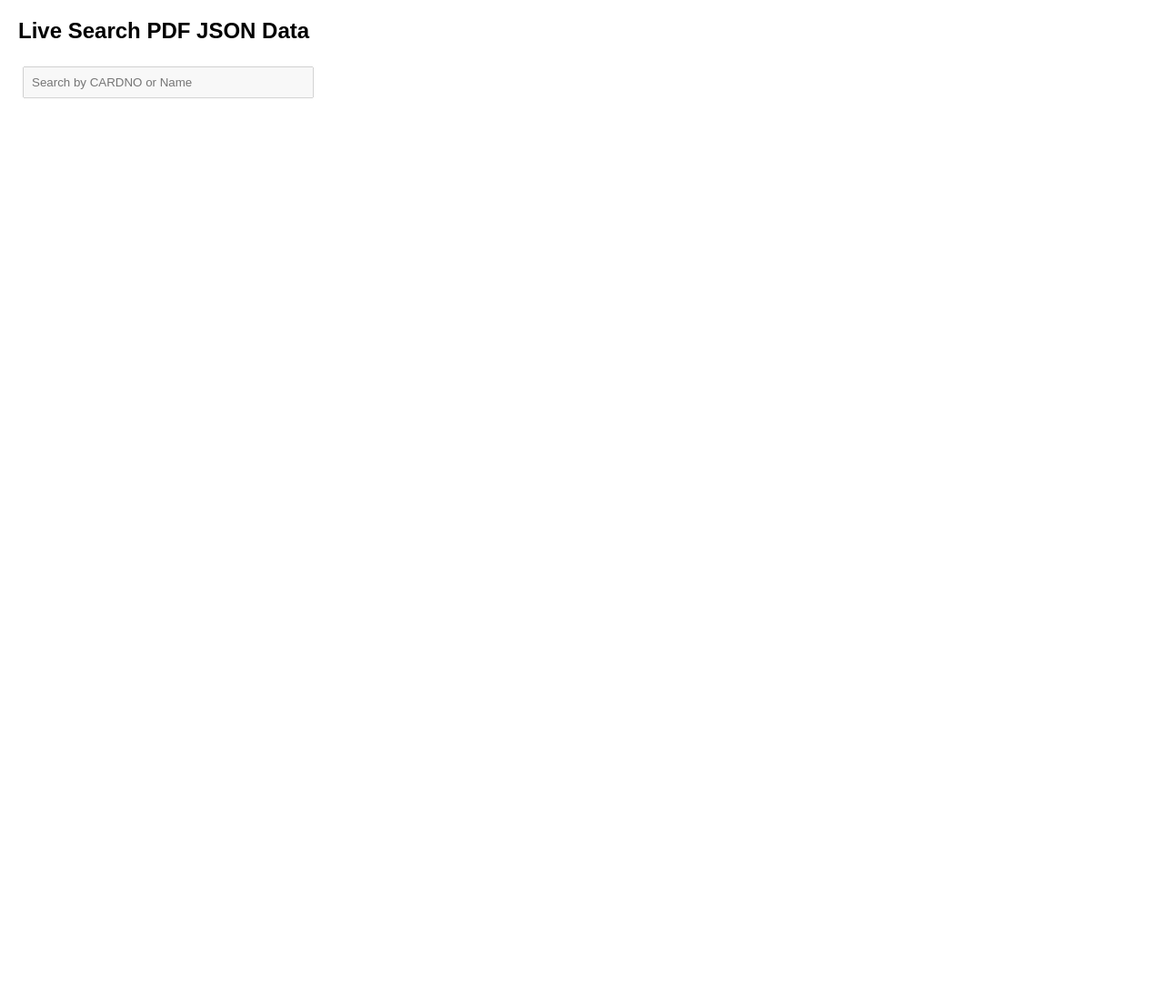
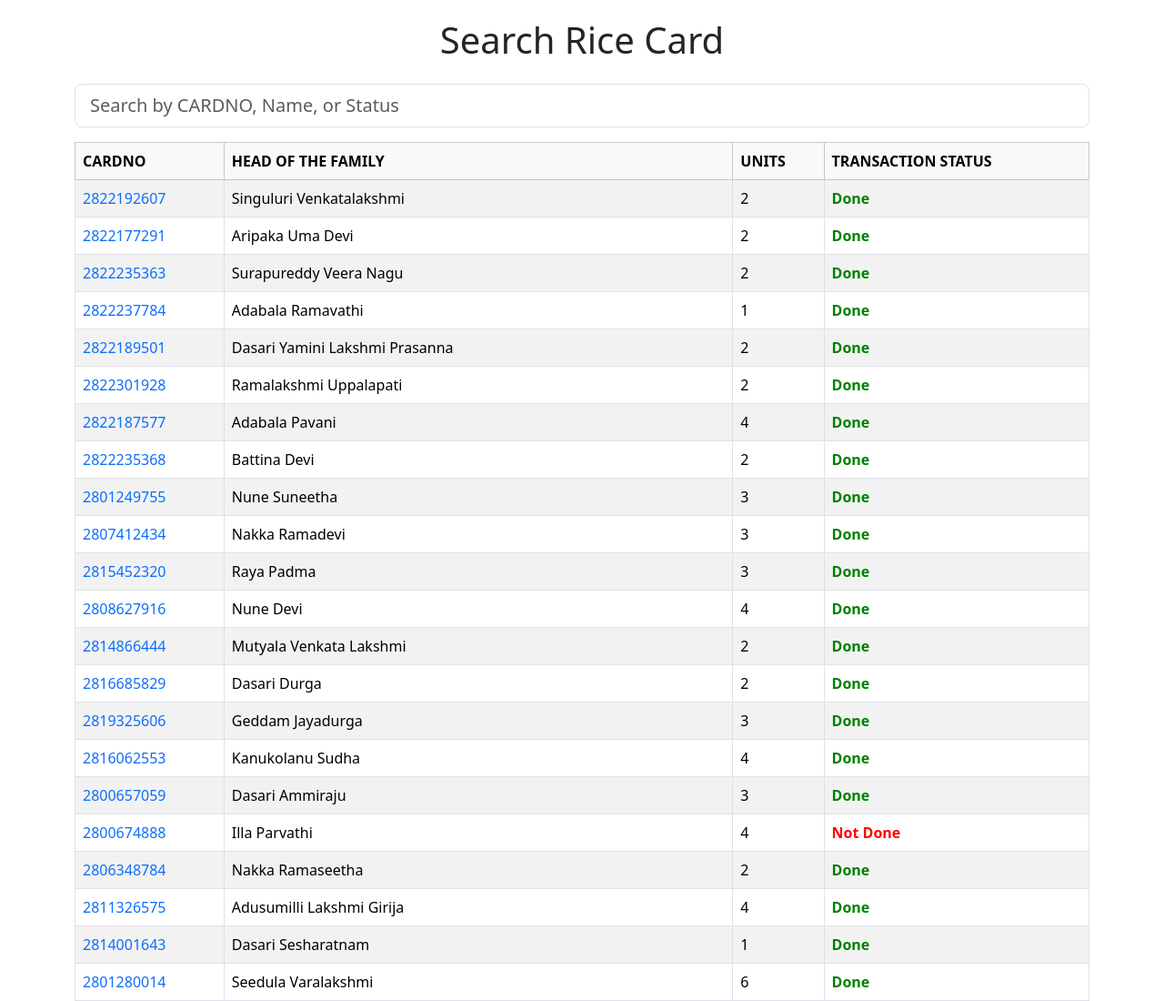
Before and after one commit to pothabattulavinod/rc, a plain HTML site: page index.html in a window 1280 px wide. Shown: the top 1100 px of the page at 91% size. Before the commit the page ends 800 px from the top, so only its background shows below. Drawn offline with nearby package versions, Linux system fonts and the light colour scheme; no server answers.

Commit message:
Update index.html

```diff
--- a/index.html
+++ b/index.html
@@ -2,45 +2,59 @@
 <html lang="en">
 <head>
   <meta charset="UTF-8">
-  <title>Live Search PDF JSON Data</title>
+  <meta name="viewport" content="width=device-width, initial-scale=1">
+  <title>Search Rice Card</title>
+  <!-- Bootstrap CSS -->
+  <link href="https://cdn.jsdelivr.net/npm/bootstrap@5.3.2/dist/css/bootstrap.min.css" rel="stylesheet">
   <style>
-    body { font-family: Arial, sans-serif; margin: 20px; }
-    input { padding: 8px; margin: 5px; width: 300px; }
-    table { border-collapse: collapse; width: 100%; margin-top: 20px; }
-    th, td { border: 1px solid #ccc; padding: 8px; text-align: left; }
-    th { background-color: #f2f2f2; }
-    a { color: blue; text-decoration: none; }
+    body { padding: 20px; }
+    a { color: #0d6efd; text-decoration: none; }
     a:hover { text-decoration: underline; }
   </style>
 </head>
 <body>
 
-<h2>Live Search PDF JSON Data</h2>
-<input type="text" id="searchInput" placeholder="Search by CARDNO or Name" disabled>
+<div class="container">
+  <h1 class="mb-4 text-center">Search Rice Card</h1>
 
-<table id="resultsTable" style="display:none;">
-  <thead>
+  <div class="mb-3">
+    <input type="text" id="searchInput" class="form-control form-control-lg" placeholder="Search by CARDNO, Name, or Status" disabled>
+  </div>
+
+  <div class="table-responsive">
+    <table id="resultsTable" class="table table-bordered table-striped" style="display:none;">
+      <thead class="table-light">
         <tr>
           <th>CARDNO</th>
           <th>HEAD OF THE FAMILY</th>
           <th>UNITS</th>
+          <th>TRANSACTION STATUS</th>
         </tr>
       </thead>
       <tbody></tbody>
     </table>
+  </div>
+</div>
 
 <script>
 let jsonData = [];
+let trnsData = [];
 
-// 🔹 Fetch JSON from same folder (data.json must be in same folder as this HTML)
-fetch('clean_data.json')
-  .then(response => response.json())
+// Load card data
+fetch('data.json')
+  .then(res => res.json())
   .then(data => {
     jsonData = data;
+    // Load transaction data
+    return fetch('trns10.json').then(res => res.json());
+  })
+  .then(trnsResults => {
+    // Ensure trnsData is an array
+    trnsData = Array.isArray(trnsResults) ? trnsResults : [trnsResults];
     document.getElementById('searchInput').disabled = false;
     filterResults(); // show all data initially
   })
-  .catch(err => alert("Failed to load data.json"));
+  .catch(err => alert("Failed to load JSON files: " + err));
 
 document.getElementById('searchInput').addEventListener('input', filterResults);
 
@@ -51,19 +65,29 @@ function filterResults() {
 
   if (!jsonData.length) return;
 
-  const results = jsonData.filter(item =>
-    item.CARDNO.toLowerCase().includes(query) ||
-    item['HEAD OF THE FAMILY'].toLowerCase().includes(query)
-  );
+  const results = jsonData.filter(item => {
+    const trnsItem = trnsData.find(t => t.CARDNO === item.CARDNO);
+    const status = trnsItem ? trnsItem.transaction_status : 'No';
+    return item.CARDNO.toLowerCase().includes(query) ||
+           item['HEAD OF THE FAMILY'].toLowerCase().includes(query) ||
+           status.toLowerCase().includes(query);
+  });
 
   if (!results.length) {
-    tbody.innerHTML = '<tr><td colspan="3">No results found.</td></tr>';
+    tbody.innerHTML = '<tr><td colspan="4" class="text-center">No results found.</td></tr>';
   } else {
     results.forEach(item => {
+      const trnsItem = trnsData.find(t => t.CARDNO === item.CARDNO);
+      const status = trnsItem ? trnsItem.transaction_status : 'No';
+      const color = status.toLowerCase() === 'done' ? 'green' : 'red';
+
       const row = document.createElement('tr');
-      row.innerHTML = `<td><a href="https://aepos.ap.gov.in/Qcodesearch.jsp?rcno=${item.CARDNO}" target="_blank">${item.CARDNO}</a></td>
+      row.innerHTML = `
+        <td><a href="https://aepos.ap.gov.in/Qcodesearch.jsp?rcno=${item.CARDNO}" target="_blank">${item.CARDNO}</a></td>
         <td>${item['HEAD OF THE FAMILY']}</td>
-                       <td>${item.UNITS}</td>`;
+        <td>${item.UNITS}</td>
+        <td style="color:${color}; font-weight:bold;">${status}</td>
+      `;
       tbody.appendChild(row);
     });
   }
@@ -72,5 +96,6 @@ function filterResults() {
 }
 </script>
 
+<script src="https://cdn.jsdelivr.net/npm/bootstrap@5.3.2/dist/js/bootstrap.bundle.min.js"></script>
 </body>
 </html>
```
Lines whose indentation alone changed are shown as unchanged.
